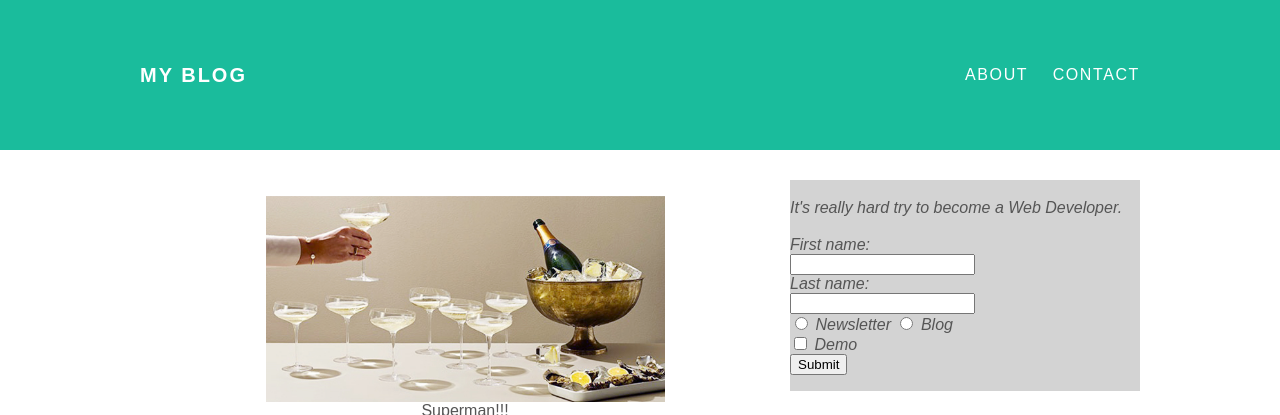
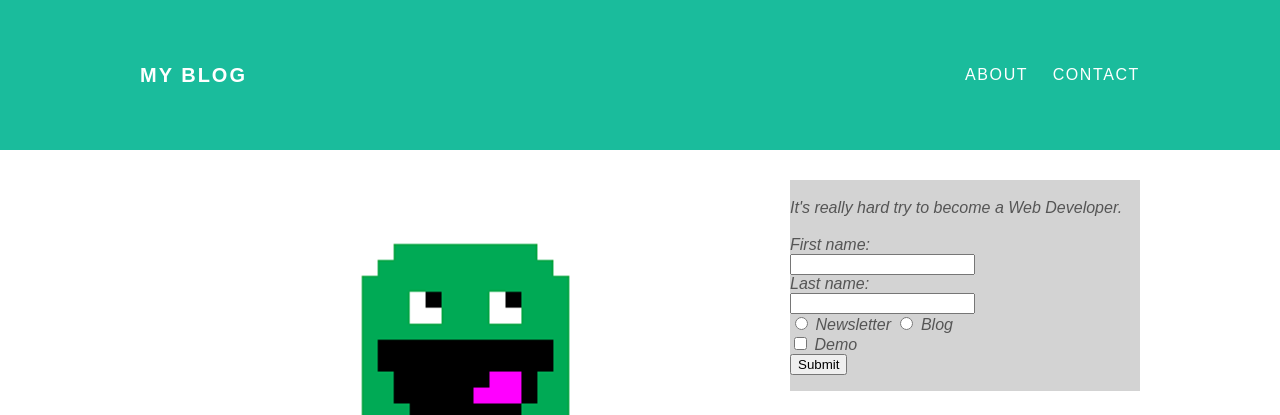
Before and after one commit to Marco4Talent/Blog, a plain HTML site: page cart.html in a window 1280 px wide. Shown: the top 415 px of the page. Drawn offline with Linux system fonts and the light colour scheme; files whose address does not match are found by name.

Commit message:
Update cart.html

```diff
--- a/cart.html
+++ b/cart.html
@@ -21,7 +21,7 @@
                 <div class="cart">
                     <div class="cart-author">
                         <figure>
-                        <img id="superman" src="/Users/marcotalet4gig/Documents/Coding/images/eva_solo_champagneglas_coupe_nw.jpg">
+                        <img id="superman" src="/images.png">
                         <figcaption>Superman!!!</figcaption>
                         </figure>
                     </div>
```
